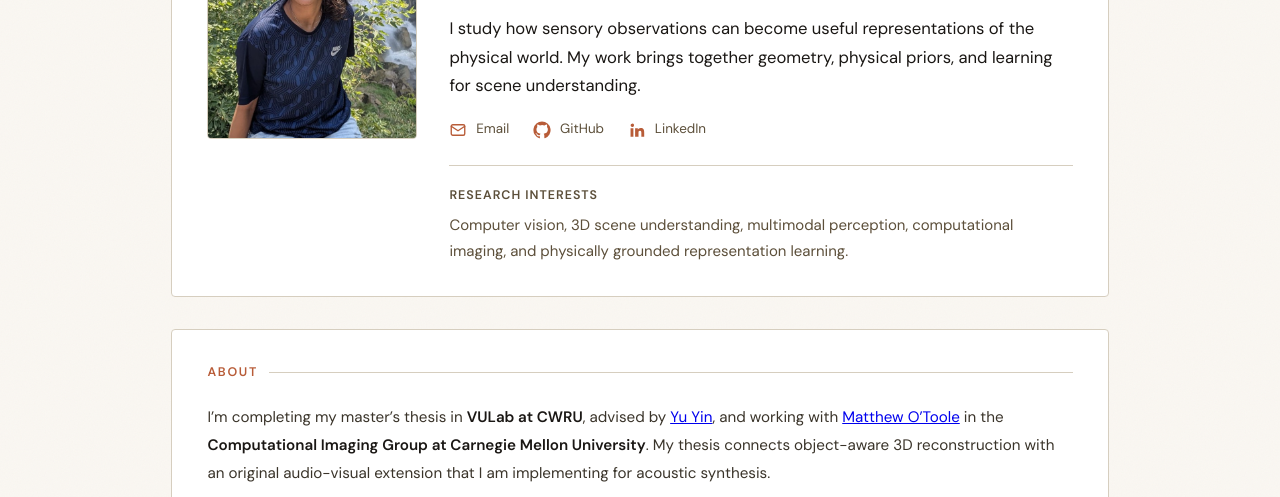
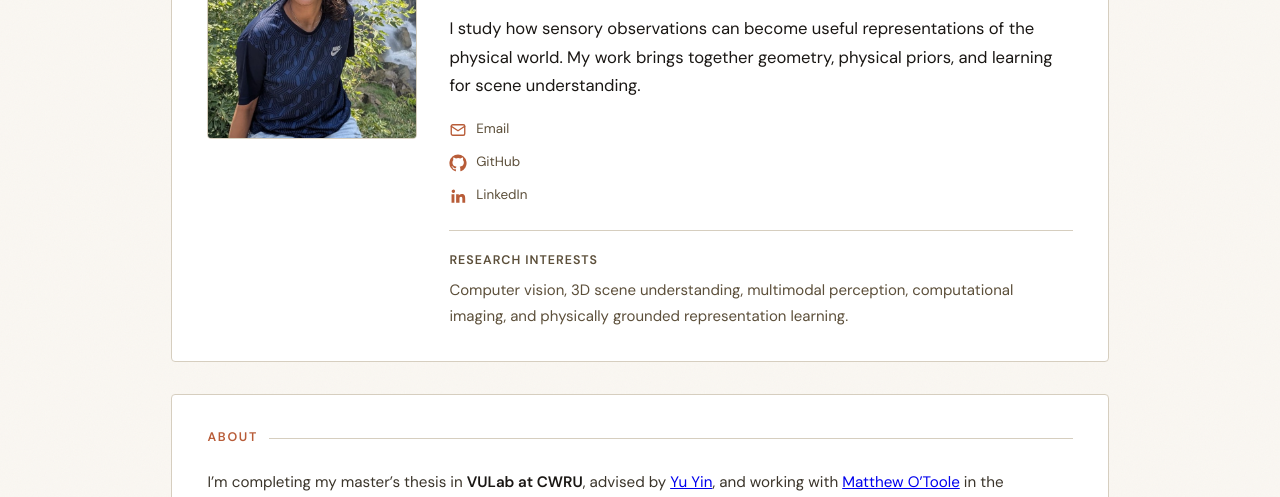
Before and after one commit to Sreya-Srinidhi/Sreya-Srinidhi.github.io, a plain HTML site: page index.html in a window 1280 px wide. Shown: the part 261-758 px from the top of the page. Drawn offline with Linux system fonts and the light colour scheme.

```diff
--- a/index.html
+++ b/index.html
@@ -408,7 +408,11 @@
     .hero-card { grid-template-columns: 1fr; }
     .hero-name { font-size: clamp(2.5rem, 6vw, 4rem); }
     .hero-title { font-style: normal; }
-    .hero-meta { flex-direction: row; flex-wrap: wrap; gap: 1rem 1.5rem; }
+    .hero-meta {
+      flex-direction: column;
+      align-items: flex-start;
+      gap: 0.55rem;
+    }
     .hero-intro { max-width: 720px; margin: 1rem 0 1.2rem; font-size: 1.04rem; }
     .research-interests { margin-top: 1.4rem; padding-top: 1.2rem; border-top: 1px solid var(--rule); }
     .research-interests p { color: var(--warm-mid); }
```
